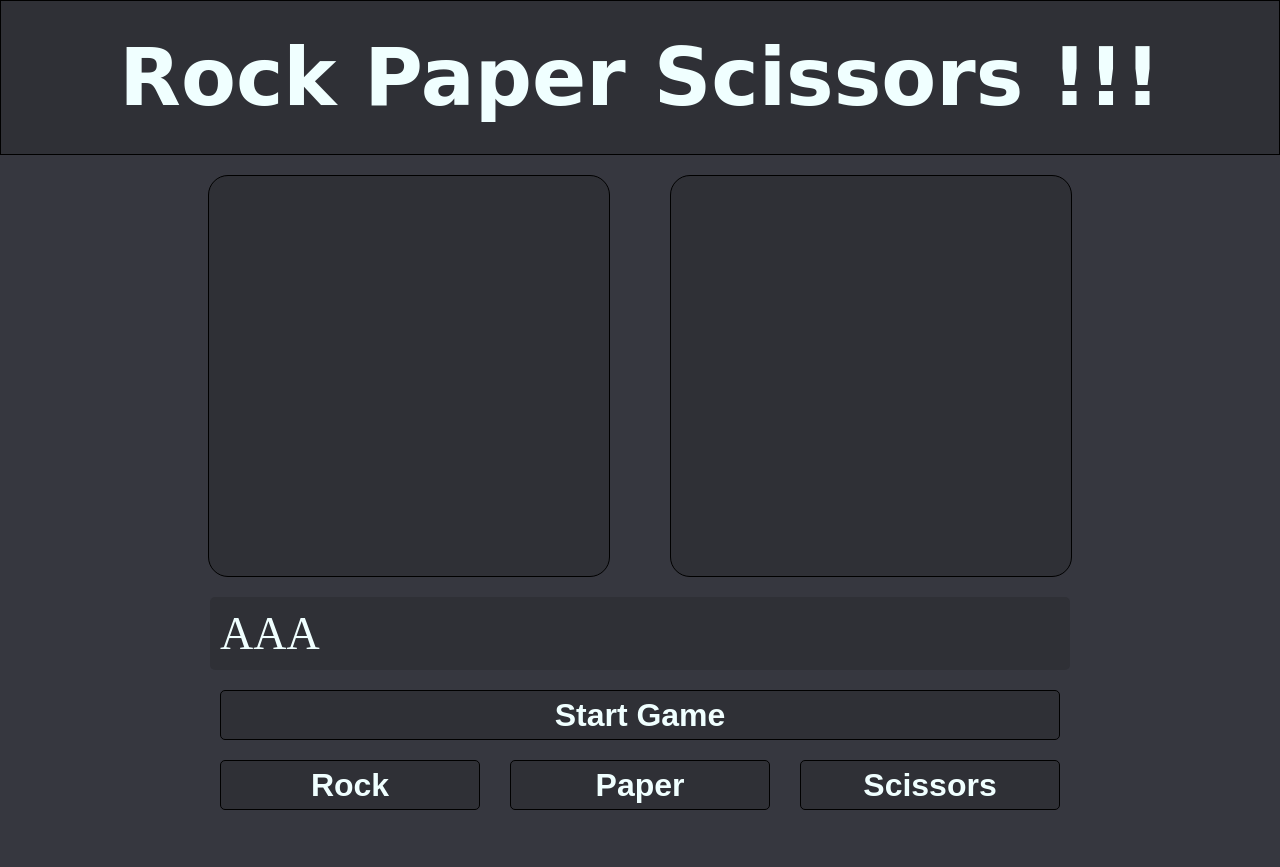
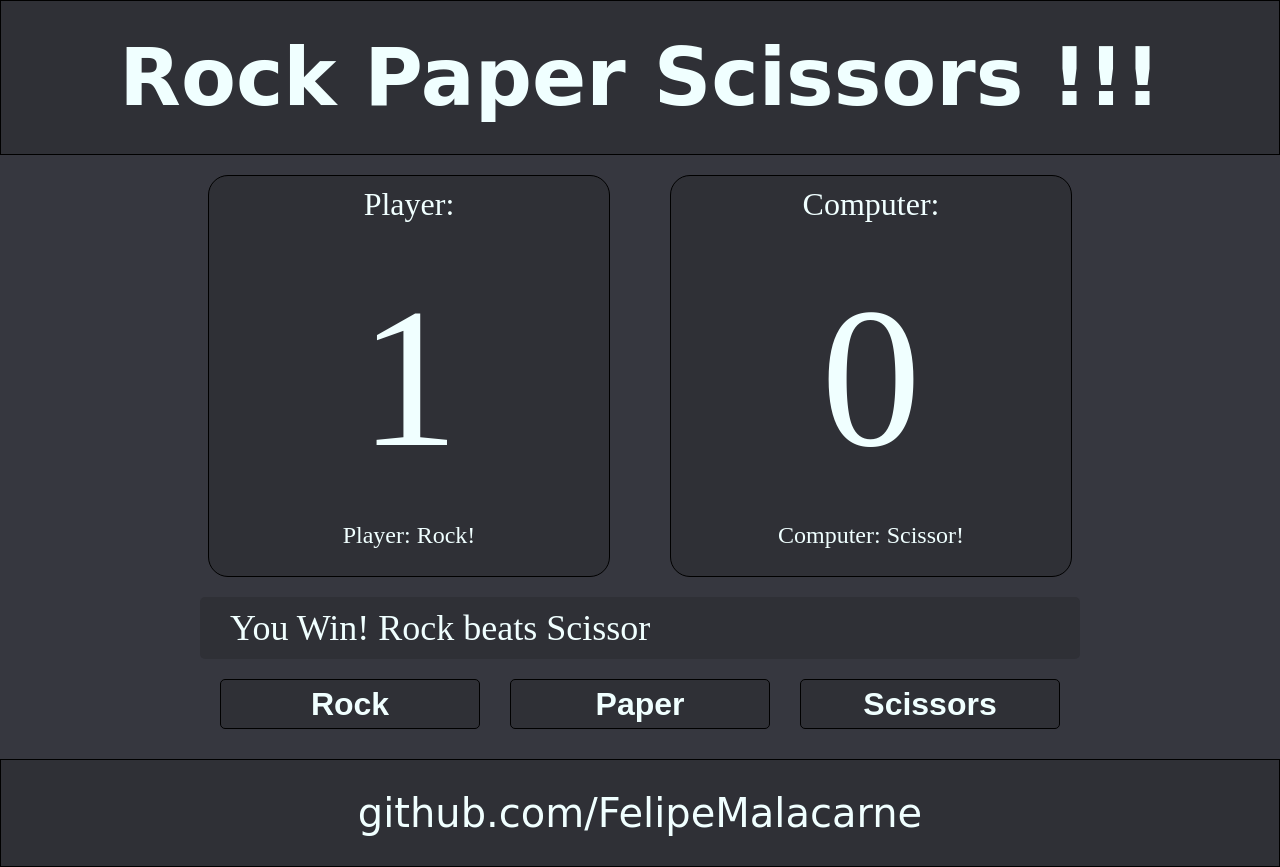
Before and after one commit to FelipeMalacarne/rock-paper-scissor, a plain HTML site: page index.html in a window 1280 px wide. Both pictures are taken after a click on the button "Rock". Before the commit the page ends 840 px from the top, so only its background shows below. Drawn offline with Linux system fonts and the light colour scheme; a web font is replaced by a local one.

Commit message:
UI done and full usable

```diff
--- a/index.html
+++ b/index.html
@@ -9,26 +9,32 @@
     <title>rock-paper-scissor</title>
 </head>
 <body>
-    <script src="./main.js"></script>
+
 
     <div class="header"> Rock Paper Scissors !!!</div>
 
     <div class="placar">
-        <div></div>
-        <div></div>
+        <div class="playerPlacar">
+            <div class="userLabel">Player:</div>
+            <div class="playerCounter">0</div>
+            <div class="playerLog"></div>
+        </div>
+        <div class="pcPlacar">
+            <div class="userLabel">Computer:</div>
+            <div class="pcCounter">0</div>
+            <div class="pcLog"></div>
+        </div>
     </div>
 
     <div class="log">AAA</div>
 
-    <div class="start">
-        <button onclick="game()">Start Game</button>
+    <div class="escolhas">
+        <button onclick="runRound('Rock')" class="rock">Rock</button>
+        <button onclick="runRound('Paper')" class="paper">Paper</button>
+        <button onclick="runRound('Scissor')"class="scissors">Scissors</button>
     </div>
 
-    <div class="escolhas">
-        <button>Rock</button>
-        <button>Paper</button>
-        <button>Scissors</button>
-    </div>
-
+    <div class="footer">github.com/FelipeMalacarne</div>
+    <script src="./main.js"></script>
 </body>
 </html>
--- a/main.js
+++ b/main.js
@@ -1,3 +1,6 @@
+var playerCounter = 0;
+var  pcCounter = 0;
+
 const beatenBy = {
     "Scissor": "Paper",
     "Rock": "Scissor",
@@ -17,9 +20,6 @@ function getComputerChoice(){
 
     return computerChoice
 }
-function getPlayerChoice(){
-    return prompt("Choose Rock, Paper or Scissor ");
-}
 
 function checkResult(playerChoice, computerChoice){
     if(playerChoice === computerChoice) return "Draw";
@@ -27,37 +27,54 @@ function checkResult(playerChoice, computerChoice){
     else return "Loss";
 
 }
-function runRound(){
-    const playerChoice = getPlayerChoice();
+function runRound(playerChoice){
     const computerChoice = getComputerChoice();
     const result = checkResult(playerChoice, computerChoice);
 
-    console.log(`Player: ${playerChoice}!`);
-    console.log(`Computer: ${computerChoice}!`);
 
-    if (result === "Draw") console.log(`It's a draw! Both players choose ${computerChoice}`);
-    if (result === "Win") console.log(`You Win! ${playerChoice} beats ${computerChoice}`);
-    if (result === "Loss") console.log(`You Lose! ${computerChoice} beats ${playerChoice}`);
+    const logSpan = document.querySelector ('.log');
+    const playerLog = document.querySelector('.playerLog');
+    const pcLog = document.querySelector ('.pcLog');
+    const playerCnt = document.querySelector('.playerCounter');
+    const pcCnt = document.querySelector('.pcCounter');
+
+
+    playerLog.textContent = `Player: ${playerChoice}!`;
+    pcLog.textContent = `Computer: ${computerChoice}!`;
+
+    if (result === "Draw") {
+        logSpan.textContent = `It's a draw! Both players choose ${computerChoice}`;
+        playerCounter++;
+        pcCounter++;
+        playerCnt.textContent = playerCounter;
+        pcCnt.textContent = pcCounter;
+    }
+    if (result === "Win") {
+        logSpan.textContent = `You Win! ${playerChoice} beats ${computerChoice}`;
+        playerCounter++;
+        playerCnt.textContent = playerCounter;
+    }
+    if (result === "Loss") {
+        logSpan.textContent = `You Lose! ${computerChoice} beats ${playerChoice}`;
+        pcCounter++;
+        pcCnt.textContent = pcCounter;
+    }
+    if(playerCounter >= 5){
+        playerCounter = 0;
+        pcCounter = 0;
+        playerCnt.textContent = playerCounter;
+        pcCnt.textContent = pcCounter;
+
+        logSpan.textContent = 'Player reached 5 points and wins the Match!';
+    }
+    else if(pcCounter >= 5){
+        playerCounter = 0;
+        pcCounter = 0;
+        playerCnt.textContent = playerCounter;
+        pcCnt.textContent = pcCounter;
+
+        logSpan.textContent = 'Computer reached 5 points and wins the Match!'
+    }
+
     return result;
 }
-function game(){
-    const maxWins = 3;
-    var playerPoints = 0;
-    var pcPoints = 0;
-
-    for (let i = 0; i < 5; i++) {
-        var result = runRound();
-        if (result === "Win") {
-            playerPoints++;
-        }
-        if (result === "Loss") {
-            pcPoints++;
-        }
-        if (result === "Draw") {
-            pcPoints++;
-            playerPoints++;
-        }
-
-        console.log(`Placar : Player = ${playerPoints} PC = ${pcPoints}`);
-    }
-}
--- a/style.css
+++ b/style.css
@@ -12,6 +12,14 @@ body{
     border: 1px solid black;
     font-family: 'Bilbo', cursive;
 }
+.footer{
+    text-align: center;
+    padding: 30px;
+    background-color: rgb(47, 48, 54) ;
+    border: 1px solid black;
+    font-family: 'Bilbo', cursive;
+    font-size: 40px;
+}
 .placar{
     display: flex;
     justify-content: center;
@@ -19,7 +27,7 @@ body{
     margin-right: auto;
     margin-left: auto;
 }
-.placar div{
+.playerPlacar, .pcPlacar{
     height: 400px;
     width: 400px;
     margin: 0 30px;
@@ -27,6 +35,21 @@ body{
     background-color: rgb(47, 48, 54);
     border: 1px solid black;
     flex-wrap: wrap;
+}
+.userLabel{
+    text-align: center;
+    font-size: 32px;
+    padding: 10px;
+}
+.playerCounter, .pcCounter{
+    text-align: center;
+    margin-top: 30px;
+    font-size: 200px;
+}
+.playerLog, .pcLog{
+    text-align: center;
+    font-size: 24px;
+    margin-top: 30px;
 }
 button{
     border: 1px solid black;
@@ -62,10 +85,11 @@ button:active{
 .log{
     background-color:rgb(47, 48, 54);
     width: 840px;
-    font-size: 46px;
+    font-size: 36px;
     font-weight: 400;
     margin-bottom: 20px;
     padding: 10px;
+    padding-left: 30px;
     border-radius: 5px;
     margin-left: auto;
     margin-right: auto;
```
